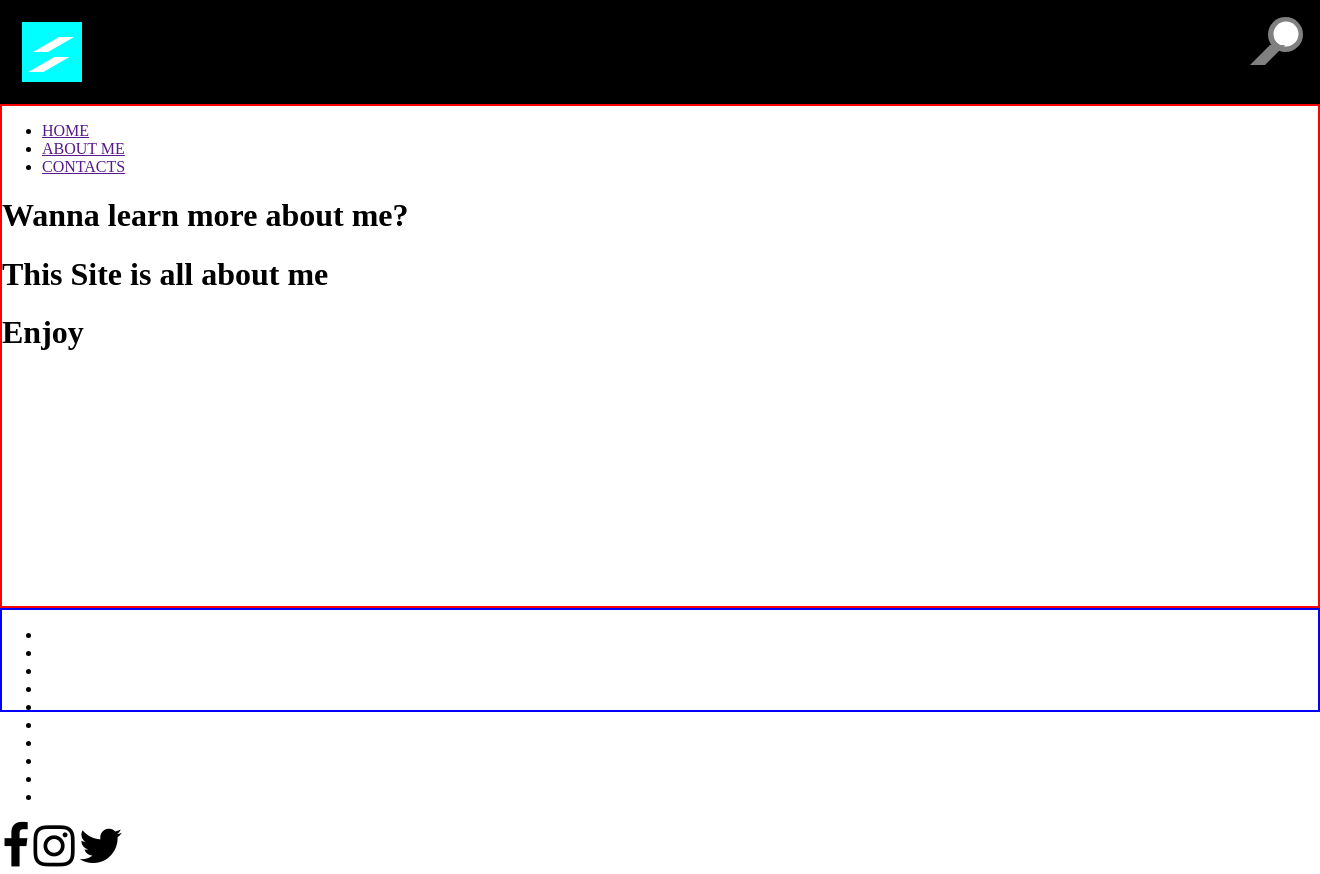
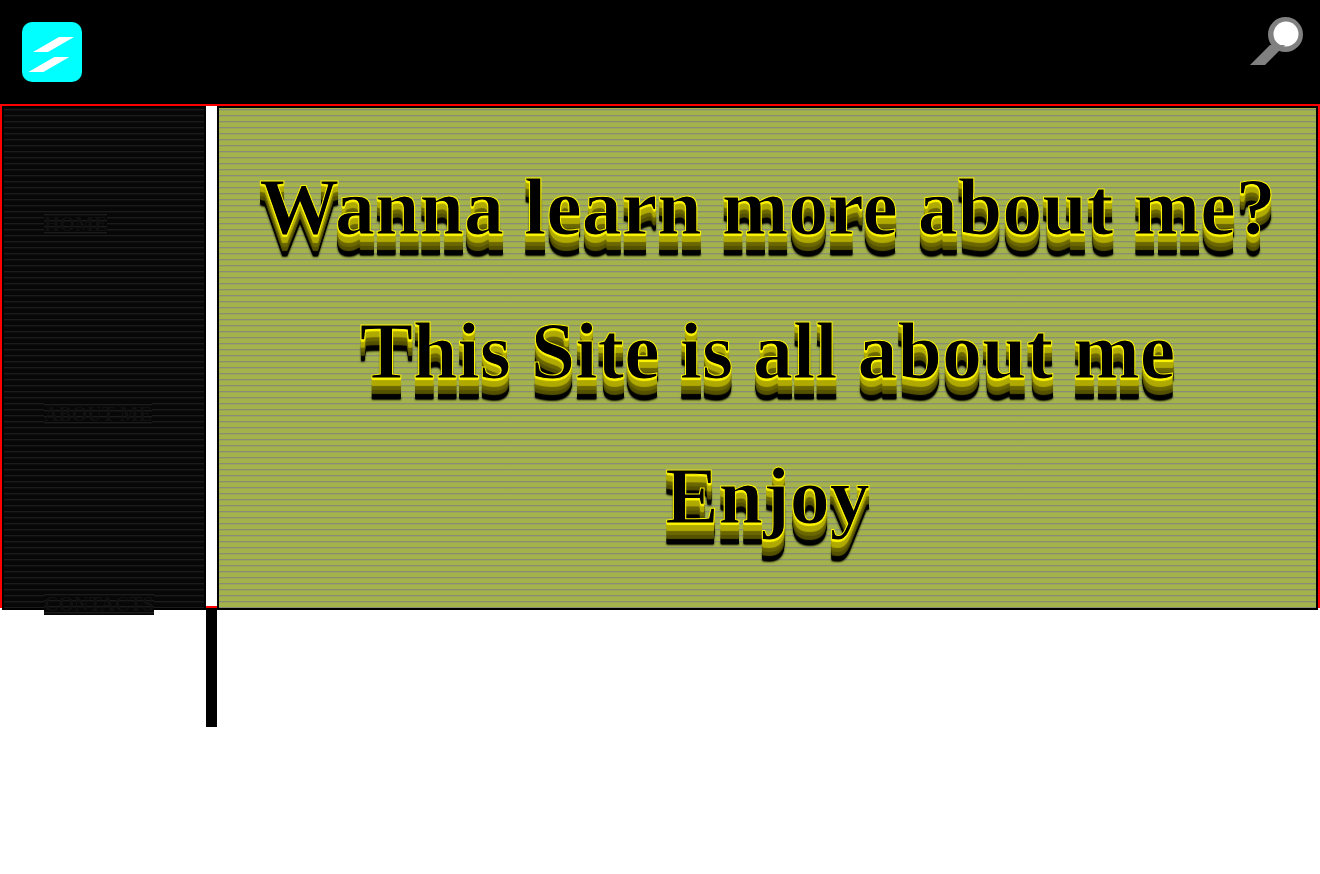
Before and after one commit to Earl0935/CSSLOGO, a PHP site: page / in a window 1320 px wide. Run offline with PHP 8.4, Linux system fonts and the light colour scheme.

Commit message:
Update style.css

```diff
--- a/style.css
+++ b/style.css
@@ -1,6 +1,7 @@
 body {
 	margin: 0;
 	padding: 0;
+	background-color: white;
 
 }
 
@@ -53,6 +54,7 @@ body {
 	height:60px;
 	float:left;
 	margin: 20px;
+	border-radius: 10px;;
 }
 #logo1{
 	position:absolute;
@@ -75,6 +77,15 @@ body {
 	transform: skew(120deg) Translate(80px,35px);
 
 }
+
+#logo:hover{
+	animation: spin 2s;
+}
+
+@keyframes spin {
+  from { transform: rotate(0deg);}
+  to { transform: rotate(360deg);}
+}
 /* logo */
 
 .content	{
@@ -84,8 +95,269 @@ body {
 
 }
 
-footer	{
-	border: 2px solid blue;
-	width: auto;
-	height: 100px;
+#sidemenu{
+border:2px solid black;
+width:200px;
+height:500px;
+float:left;
+opacity: 0;
+background: #222;
+background-image: repeating-linear-gradient(
+    to bottom,
+    transparent 7px,
+    rgba(0, 0, 0, 0.8) 9px,
+    rgba(0, 0, 0, 0.8) 13px,
+    transparent 13px
+  );
+transform: scale(.5);
+animation: .5s slideIn ease-in-out forwards, 1s skewBg ease-in-out;
 }
+@keyframes slideIn {
+	100% {
+	  transform: translateY(0px);
+	  opacity: 1;
+	}
+  }
+  @keyframes skewBg {
+	0% {
+	  transform: scale(0);
+	}
+	100% {
+	  transform: scale(1);
+	}
+  }
+
+#sidemenu ul{
+	list-style-type: none;
+	float:left;
+}
+
+#sidemenu li{
+	margin: 10px auto;
+	font-weight: bold;
+
+
+}
+
+#sidemenu a{
+	text-decoration: none;
+	font-size: 20px;
+	line-height: calc(20px + 20vh);
+	text-shadow: 0 0 5px #ffa500, 0 0 15px #ffa500, 0 0 20px #ffa500, 0 0 40px #ffa500, 0 0 60px #ff0000, 0 0 10px #ff8d00, 0 0 98px #ff0000;
+    color: #fff6a9;
+  text-align: center;
+  background: #222;
+  animation: blink 12s infinite;
+  -webkit-animation: blink 12s infinite;
+  background-image: repeating-linear-gradient(
+    to bottom,
+    transparent 7px,
+    rgba(0, 0, 0, 0.8) 9px,
+    rgba(0, 0, 0, 0.8) 13px,
+    transparent 13px
+  );
+}
+
+@-webkit-keyframes blink {
+	20%,
+	24%,
+	55% {
+	  color: #111;
+	  text-shadow: none;
+	}
+
+	0%,
+	19%,
+	21%,
+	23%,
+	25%,
+	54%,
+	56%,
+	100% {
+	text-shadow: 0 0 5px #ffa500, 0 0 15px #ffa500, 0 0 20px #ffa500, 0 0 40px #ffa500, 0 0 60px #ff0000, 0 0 10px #ff8d00, 0 0 98px #ff0000;
+	  color: #fff6a9;
+	}
+  }
+
+  @keyframes blink {
+	20%,
+	24%,
+	55% {
+	  color: #111;
+	  text-shadow: none;
+	}
+
+	0%,
+	19%,
+	21%,
+	23%,
+	25%,
+	54%,
+	56%,
+	100% {
+	text-shadow: 0 0 5px #ffa500, 0 0 15px #ffa500, 0 0 20px #ffa500, 0 0 40px #ffa500, 0 0 60px #ff0000, 0 0 10px #ff8d00, 0 0 98px #ff0000;
+	  color: #fff6a9;
+	}
+  }
+
+
+#main{
+border:2px solid black;
+width:1097px;
+height:500px;
+float:right;
+text-align: center;
+background-color:gray;
+background-image: repeating-linear-gradient(
+    to bottom,
+    transparent 7px,
+    rgba(201, 233, 18, 0.486) 9px,
+    rgba(201, 233, 18, 0.486)  13px,
+    transparent 13px
+  );
+}
+
+h1{
+	text-align:center;
+
+	font-size:80px;
+	color:#000000;
+  font-family:Erica One;
+  font-align:Center;
+  -webkit-text-stroke:1px #FFF700;
+  text-shadow:0px 1px 0 #FFF700,0px 2px 1px #FFF700,0px 3px 0 #B0AA00,0px 4px 0 #B0AA00,0px 5px 0 #B0AA00,0px 6px 0 #B0AA00,0px 7px 0 #B0AA00,0px 8px 1px #B0AA00,0px 9px 0 #6B6700,0px 10px 0 #6B6700,0px 11px 0 #6B6700,0px 12px 1px #6B6700,0px 13px 0 #545100,0px 14px 0 #545100,0px 15px 0 #545100,0px 16px 1px #545100,0px 17px 0 #000000,0px 18px 0 #000000,0px 19px 0 #000000,0px 20px 0 #000000,0px 21px 0 #000000,0px 22px 2px #000000;
+  }
+
+
+  footer
+  {
+	  width:auto;
+	  border: 2px solid transparent;
+
+	  color: white;
+	  background-color: black;
+	  text-align: center;
+	  height: 100px;
+	  padding-top: 15px;
+	  overflow:hidden;
+
+  }
+footer i{
+	margin: 0px 20px;
+
+
+}
+.circles{
+    position: absolute;
+    bottom: -90px;
+    left: 0;
+    width: 100%;
+    height:120px;
+    overflow: hidden;
+}
+
+.circles li{
+    position: absolute;
+    display: block;
+    list-style: none;
+    width: 20px;
+    height: 20px;
+    background: rgba(255, 255, 255, 0.2);
+    animation: animate 25s linear infinite;
+    bottom: -150px;
+
+}
+
+.circles li:nth-child(1){
+    left: 25%;
+    width: 80px;
+    height: 80px;
+    animation-delay: 0s;
+}
+
+
+.circles li:nth-child(2){
+    left: 10%;
+    width: 20px;
+    height: 20px;
+    animation-delay: 2s;
+    animation-duration: 12s;
+}
+
+.circles li:nth-child(3){
+    left: 70%;
+    width: 20px;
+    height: 20px;
+    animation-delay: 4s;
+}
+
+.circles li:nth-child(4){
+    left: 40%;
+    width: 60px;
+    height: 60px;
+    animation-delay: 0s;
+    animation-duration: 18s;
+}
+
+.circles li:nth-child(5){
+    left: 65%;
+    width: 20px;
+    height: 20px;
+    animation-delay: 0s;
+}
+
+.circles li:nth-child(6){
+    left: 75%;
+    width: 110px;
+    height: 110px;
+    animation-delay: 3s;
+}
+
+.circles li:nth-child(7){
+    left: 35%;
+    width: 150px;
+    height: 150px;
+    animation-delay: 7s;
+}
+
+.circles li:nth-child(8){
+    left: 50%;
+    width: 25px;
+    height: 25px;
+    animation-delay: 15s;
+    animation-duration: 45s;
+}
+
+.circles li:nth-child(9){
+    left: 20%;
+    width: 15px;
+    height: 15px;
+    animation-delay: 2s;
+    animation-duration: 35s;
+}
+
+.circles li:nth-child(10){
+    left: 85%;
+    width: 150px;
+    height: 150px;
+    animation-delay: 0s;
+    animation-duration: 11s;
+}
+
+
+
+@keyframes animate {
+
+    0%{
+        transform: translateY(0) rotate(0deg);
+        opacity: 1;
+        border-radius: 0;
+    }
+
+    100%{
+        transform: translateY(-1500px) rotate(720deg);
+        opacity: 0;
+        border-radius: 50%;
+    }
+
+}
```
